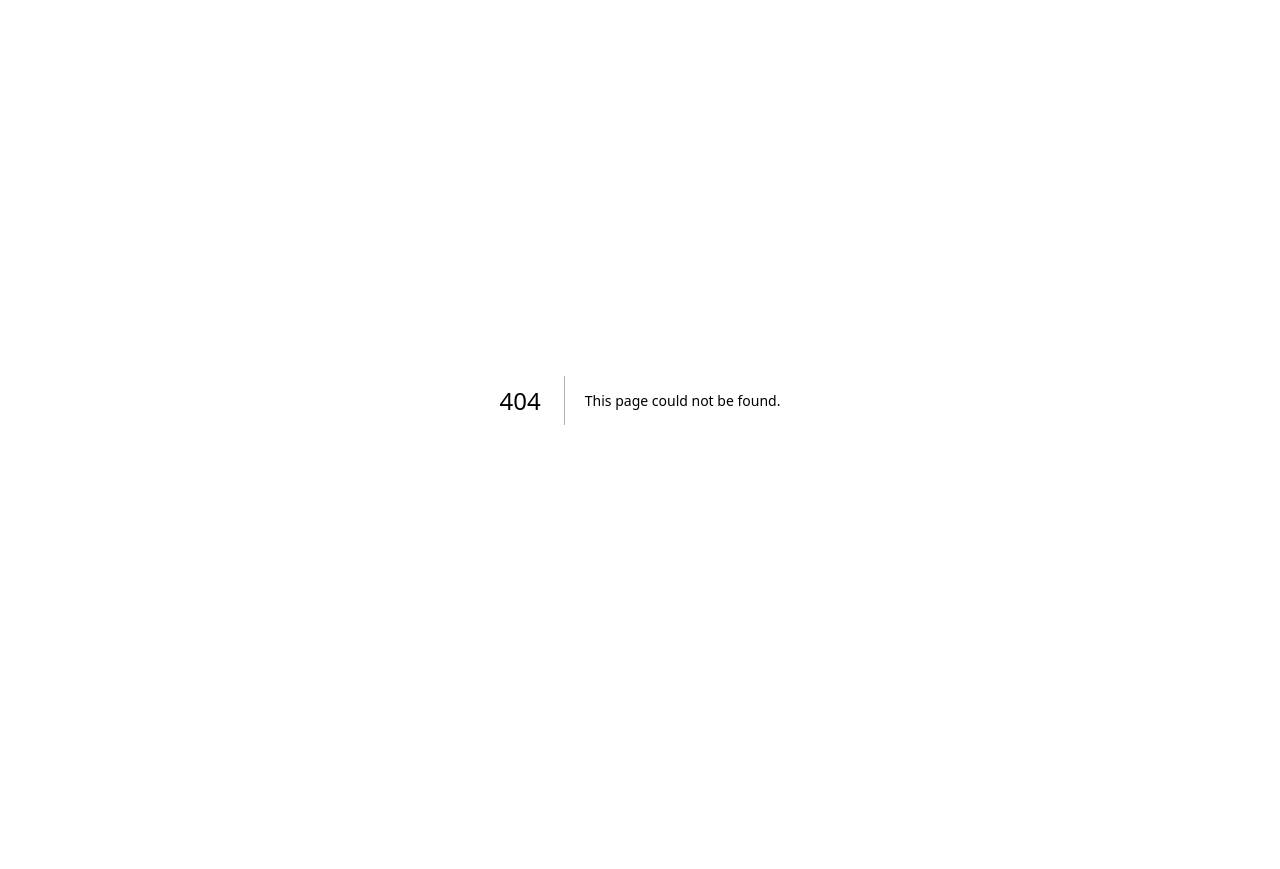
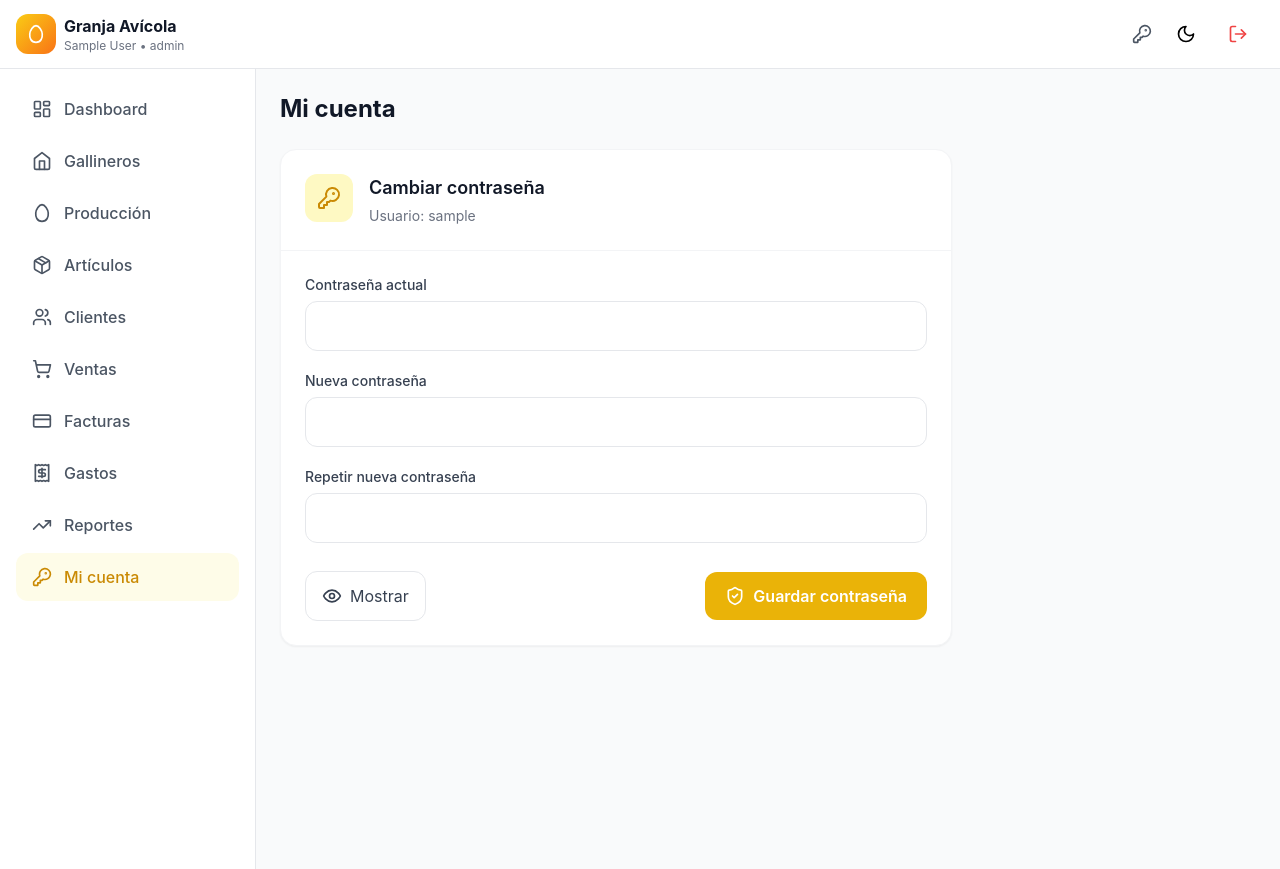
Before and after one commit to Scribax/ProyectoLucas, a Next.js app in the folder frontend/: page /perfil in a window 1280 px wide. Before the commit this address had no page. Before the commit the page ends 800 px from the top, so only its background shows below. Built offline with nearby package versions, Linux system fonts and the light colour scheme; no server answers; sample sign-in values are in the browser's storage.

Commit message:
Add password change page

```diff
--- a/frontend/app/dashboard/page.tsx
+++ b/frontend/app/dashboard/page.tsx
@@ -20,6 +20,7 @@ import {
   X,
   Package,
   CreditCard,
+  KeyRound,
   Home,
   Receipt
 } from 'lucide-react';
@@ -106,6 +107,7 @@ export default function Dashboard() {
     { icon: CreditCard, label: 'Facturas', href: '/facturas' },
     { icon: Receipt, label: 'Gastos', href: '/gastos' },
     { icon: TrendingUp, label: 'Reportes', href: '/reportes' },
+    { icon: KeyRound, label: 'Mi cuenta', href: '/perfil' },
   ];
 
   const StatCard = ({ icon: Icon, title, value, color, subtitle, onClick }: any) => (
@@ -147,6 +149,9 @@ export default function Dashboard() {
             </div>
           </div>
           <div className="flex items-center gap-2">
+            <Link href="/perfil" className="p-2 hover:bg-gray-100 dark:hover:bg-gray-700 rounded-xl text-gray-600 dark:text-gray-300" title="Mi cuenta">
+              <KeyRound className="w-5 h-5" />
+            </Link>
             <button onClick={toggleTheme} className="p-2 hover:bg-gray-100 dark:hover:bg-gray-700 rounded-xl">
               {isDark ? <Sun className="w-5 h-5" /> : <Moon className="w-5 h-5" />}
             </button>
--- /dev/null
+++ b/frontend/app/perfil/page.tsx
@@ -0,0 +1,162 @@
+'use client';
+
+import { useEffect, useState } from 'react';
+import axios from 'axios';
+import { useRouter } from 'next/navigation';
+import DashboardLayout from '@/components/DashboardLayout';
+import { useAuthStore } from '@/store/auth';
+import { Eye, EyeOff, KeyRound, Loader2, ShieldCheck } from 'lucide-react';
+import toast from 'react-hot-toast';
+
+const API_URL = process.env.NEXT_PUBLIC_API_URL || 'http://localhost:3001/api';
+
+export default function PerfilPage() {
+  const router = useRouter();
+  const { user, checkAuth } = useAuthStore();
+  const [currentPassword, setCurrentPassword] = useState('');
+  const [newPassword, setNewPassword] = useState('');
+  const [confirmPassword, setConfirmPassword] = useState('');
+  const [showPasswords, setShowPasswords] = useState(false);
+  const [isSaving, setIsSaving] = useState(false);
+
+  useEffect(() => {
+    checkAuth();
+  }, [checkAuth]);
+
+  useEffect(() => {
+    const token = localStorage.getItem('token');
+    if (!token) {
+      router.push('/');
+    }
+  }, [router]);
+
+  const resetForm = () => {
+    setCurrentPassword('');
+    setNewPassword('');
+    setConfirmPassword('');
+  };
+
+  const handleSubmit = async (e: React.FormEvent) => {
+    e.preventDefault();
+
+    if (newPassword.length < 6) {
+      toast.error('La nueva contraseña debe tener mínimo 6 caracteres');
+      return;
+    }
+
+    if (newPassword !== confirmPassword) {
+      toast.error('Las contraseñas nuevas no coinciden');
+      return;
+    }
+
+    setIsSaving(true);
+
+    try {
+      const token = localStorage.getItem('token');
+
+      await axios.post(
+        `${API_URL}/auth/change-password`,
+        { currentPassword, newPassword },
+        { headers: { Authorization: `Bearer ${token}` } }
+      );
+
+      toast.success('Contraseña actualizada');
+      resetForm();
+    } catch (error: any) {
+      const message = error?.response?.data?.message || 'No se pudo cambiar la contraseña';
+      toast.error(message);
+    } finally {
+      setIsSaving(false);
+    }
+  };
+
+  const inputType = showPasswords ? 'text' : 'password';
+
+  return (
+    <DashboardLayout title="Mi cuenta">
+      <div className="max-w-2xl">
+        <div className="bg-white dark:bg-gray-800 rounded-2xl shadow-sm border border-gray-100 dark:border-gray-700 overflow-hidden">
+          <div className="p-5 sm:p-6 border-b border-gray-100 dark:border-gray-700">
+            <div className="flex items-start gap-4">
+              <div className="w-12 h-12 bg-yellow-100 dark:bg-yellow-900/30 rounded-xl flex items-center justify-center flex-shrink-0">
+                <KeyRound className="w-6 h-6 text-yellow-600 dark:text-yellow-400" />
+              </div>
+              <div>
+                <h3 className="text-lg font-semibold text-gray-900 dark:text-white">Cambiar contraseña</h3>
+                <p className="text-sm text-gray-500 dark:text-gray-400 mt-1">
+                  Usuario: {user?.username || 'Cuenta actual'}
+                </p>
+              </div>
+            </div>
+          </div>
+
+          <form onSubmit={handleSubmit} className="p-5 sm:p-6 space-y-5">
+            <div>
+              <label className="block text-sm font-medium text-gray-700 dark:text-gray-300 mb-1.5">
+                Contraseña actual
+              </label>
+              <input
+                type={inputType}
+                value={currentPassword}
+                onChange={(e) => setCurrentPassword(e.target.value)}
+                className="w-full px-4 py-3 rounded-xl border border-gray-200 dark:border-gray-600 bg-white dark:bg-gray-700 text-gray-900 dark:text-white focus:ring-2 focus:ring-yellow-500 focus:border-transparent transition-all"
+                autoComplete="current-password"
+                required
+              />
+            </div>
+
+            <div>
+              <label className="block text-sm font-medium text-gray-700 dark:text-gray-300 mb-1.5">
+                Nueva contraseña
+              </label>
+              <input
+                type={inputType}
+                value={newPassword}
+                onChange={(e) => setNewPassword(e.target.value)}
+                className="w-full px-4 py-3 rounded-xl border border-gray-200 dark:border-gray-600 bg-white dark:bg-gray-700 text-gray-900 dark:text-white focus:ring-2 focus:ring-yellow-500 focus:border-transparent transition-all"
+                autoComplete="new-password"
+                minLength={6}
+                required
+              />
+            </div>
+
+            <div>
+              <label className="block text-sm font-medium text-gray-700 dark:text-gray-300 mb-1.5">
+                Repetir nueva contraseña
+              </label>
+              <input
+                type={inputType}
+                value={confirmPassword}
+                onChange={(e) => setConfirmPassword(e.target.value)}
+                className="w-full px-4 py-3 rounded-xl border border-gray-200 dark:border-gray-600 bg-white dark:bg-gray-700 text-gray-900 dark:text-white focus:ring-2 focus:ring-yellow-500 focus:border-transparent transition-all"
+                autoComplete="new-password"
+                minLength={6}
+                required
+              />
+            </div>
+
+            <div className="flex flex-col sm:flex-row gap-3 sm:items-center sm:justify-between pt-2">
+              <button
+                type="button"
+                onClick={() => setShowPasswords(!showPasswords)}
+                className="inline-flex items-center justify-center gap-2 px-4 py-3 rounded-xl border border-gray-200 dark:border-gray-600 text-gray-700 dark:text-gray-200 hover:bg-gray-50 dark:hover:bg-gray-700 transition-colors"
+              >
+                {showPasswords ? <EyeOff className="w-5 h-5" /> : <Eye className="w-5 h-5" />}
+                {showPasswords ? 'Ocultar' : 'Mostrar'}
+              </button>
+
+              <button
+                type="submit"
+                disabled={isSaving}
+                className="inline-flex items-center justify-center gap-2 px-5 py-3 bg-yellow-500 text-white font-semibold rounded-xl hover:bg-yellow-600 disabled:opacity-70 disabled:cursor-not-allowed transition-colors"
+              >
+                {isSaving ? <Loader2 className="w-5 h-5 animate-spin" /> : <ShieldCheck className="w-5 h-5" />}
+                Guardar contraseña
+              </button>
+            </div>
+          </form>
+        </div>
+      </div>
+    </DashboardLayout>
+  );
+}
--- a/frontend/components/DashboardLayout.tsx
+++ b/frontend/components/DashboardLayout.tsx
@@ -19,6 +19,7 @@ import {
   CreditCard,
   Receipt,
   Package,
+  KeyRound,
 } from 'lucide-react';
 import { useState, useEffect } from 'react';
 
@@ -57,6 +58,7 @@ export default function DashboardLayout({ children, title }: DashboardLayoutProp
     { icon: CreditCard, label: 'Facturas', href: '/facturas' },
     { icon: Receipt, label: 'Gastos', href: '/gastos' },
     { icon: TrendingUp, label: 'Reportes', href: '/reportes' },
+    { icon: KeyRound, label: 'Mi cuenta', href: '/perfil' },
   ];
 
   return (
@@ -82,6 +84,13 @@ export default function DashboardLayout({ children, title }: DashboardLayoutProp
             </div>
           </div>
           <div className="flex items-center gap-2">
+            <Link
+              href="/perfil"
+              className="p-2 hover:bg-gray-100 dark:hover:bg-gray-700 rounded-xl text-gray-600 dark:text-gray-300"
+              title="Mi cuenta"
+            >
+              <KeyRound className="w-5 h-5" />
+            </Link>
             <button
               onClick={toggleTheme}
               className="p-2 hover:bg-gray-100 dark:hover:bg-gray-700 rounded-xl"
--- a/frontend/components/LoginForm.tsx
+++ b/frontend/components/LoginForm.tsx
@@ -55,7 +55,7 @@ export default function LoginForm() {
                 value={username}
                 onChange={(e) => setUsername(e.target.value)}
                 className="w-full px-4 py-3 rounded-xl border border-gray-200 dark:border-gray-600 bg-white dark:bg-gray-700 text-gray-900 dark:text-white focus:ring-2 focus:ring-yellow-500 focus:border-transparent transition-all"
-                placeholder="admin"
+                placeholder="Tu usuario"
                 required
               />
             </div>
@@ -98,11 +98,6 @@ export default function LoginForm() {
               )}
             </button>
           </form>
-
-          <div className="mt-6 text-center text-sm text-gray-500 dark:text-gray-400">
-            <p>Usuario por defecto: <strong>admin</strong></p>
-            <p>Contraseña: <strong>admin123</strong></p>
-          </div>
         </div>
 
         {/* Footer */}
```
